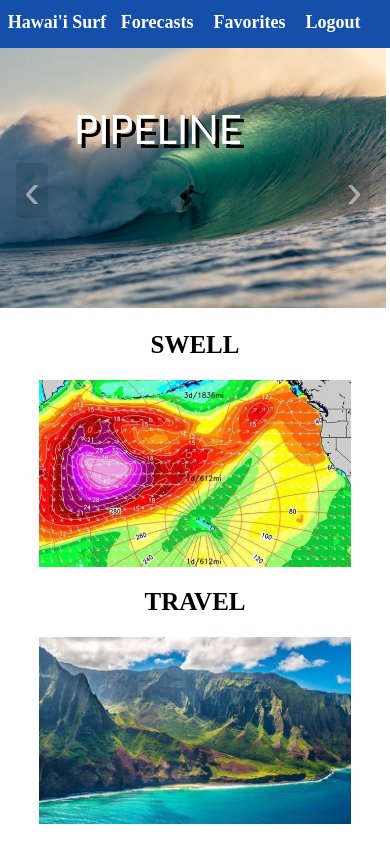
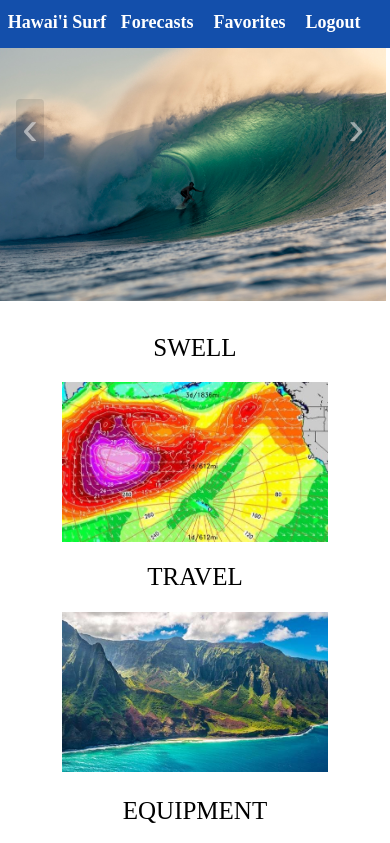
Before and after one commit to JohnFuhrm12/hawaiisurf, a React (Create React App) app: page / in a window 390 px wide. Shown: the top 843 px of the page. Built offline with nearby package versions, Linux system fonts and the light colour scheme; the HTML template or start-up script is replaced by a standard one.

Commit message:
Carousel Fix + Media queries

```diff
--- a/src/App.css
+++ b/src/App.css
@@ -65,43 +65,13 @@ html, body {
   right: 1%;
 }
 
-.imgTitle {
-  position: absolute;
-  left: 26%;
-  top: 10%;
-  z-index: 2;
-  color: white;
-  font-family: Lato, sans-serif;
-  font-size: 70px;
-  text-shadow: 4px 4px black;
-  text-transform: uppercase;
-}
-
-.carousel ul {
-  margin: 0;
-  padding: 0;
-  list-style: none;
-}
-
-.slide {
-  position: absolute;
-  inset: 0;
-  opacity: 0;
-  transition: 200ms opacity ease-in-out;
-  transition-delay: 0ms;
-}
-
-.slide img {
+.home-image {
   display: block;
   width: 100%;
   max-height: 100%;
   object-fit: cover;
   object-position: center;
-}
-
-.slide[data-active] {
-  opacity: 1;
-  z-index:1;
+  transition: 200ms opacity ease-in-out;
   transition-delay: 0ms;
 }
 
@@ -111,12 +81,12 @@ html, body {
   background: none;
   border: none;
   font-size: 3rem;
-  top: 50%;
+  top: 45%;
   transform: translateY (-50%);
   color: rgb(255, 255, 255, .5);
   cursor: pointer;
   border-radius: .25rem;
-  padding: 0 .5rem;
+  padding-bottom: 5px;
   background-color: rgb(0, 0, 0, .1);
 }
 
@@ -154,7 +124,8 @@ html, body {
 }
 
 .catTitle {
-  font-size: 35px;
+  font-size: 28px;
+  font-weight: normal;
 }
 
 .catImg {
@@ -459,7 +430,24 @@ html, body {
 }
 /* Favorites */
 
+@media (max-width: 1300px) {
+  .homeCategories {
+    flex-direction: column;
+    align-items: center;
+  }
+}
+
+@media (max-width: 800px) {
+  .carousel {
+    height: 45vh;
+  }
+}
+
 @media (max-width: 650px) {
+  .carousel {
+    height: 30vh;
+  }
+
   .navHome {
     font-size: 18px;
   }
@@ -480,7 +468,6 @@ html, body {
 
   .homeCategories {
     flex-direction: column;
-    margin-top: -80%;
     margin-bottom: 8%;
     justify-content: center;
   }
--- a/src/HomeScreen.js
+++ b/src/HomeScreen.js
@@ -10,50 +10,20 @@ import travel from './static/travel.jpg';
 import surfboards from './static/surfboards.jpg';
 
 function HomeScreen( {...props} ) {
+  const [currentSlide, setCurrentSlide] = useState(img1);
 
-  const [carouselTitle, setCarouselTitle] = useState("Pipeline")
-  const [currentIndex, setCurrentIndex] = useState(0)
-  const [indexUpdate, setIndexUpdate] = useState(0)
+  function changeSlide(operator) {
+    let slides = [img1, img2, img3];
+    let currIndex = slides.indexOf(currentSlide);
 
-  function updateIndex() {
-    if (indexUpdate === 0) {
-      setIndexUpdate(1)
-    }
-    if (indexUpdate === 1) {
-      setIndexUpdate(0)
-    }
-  }
-
-  useEffect(() => {
-    const buttons = document.querySelectorAll("[data-carousel-button]")
-
-    if (currentIndex === 0) {
-      setCarouselTitle("Pipeline")
-    }
-    if (currentIndex === 1) {
-      setCarouselTitle("Jaws")
-    }
-    if (currentIndex === 2) {
-      setCarouselTitle("Waikiki")
+    if (operator === 'dec') {
+      slides[currIndex - 1] ? currIndex = currIndex - 1 : currIndex = 2;
+    } else if (operator === 'inc') {
+      slides[currIndex + 1] ? currIndex = currIndex + 1 : currIndex = 0;
     }
 
-    buttons.forEach(button => {
-      button.addEventListener("click", () => {
-        const offset = button.dataset.carouselButton === "next" ? 1 : -1
-        const slides = button.closest("[data-carousel]").querySelector("[data-slides]")
-
-        const activeSlide = slides.querySelector("[data-active]")
-        let newIndex = [...slides.children].indexOf(activeSlide) + offset
-        if (newIndex < 0) newIndex = slides.children.length - 1
-        if (newIndex >= slides.children.length) newIndex = 0
-
-        setCurrentIndex(newIndex)
-
-        slides.children[newIndex].dataset.active = true
-        delete activeSlide.dataset.active
-        })
-    });
-  }, [indexUpdate]);
+    setCurrentSlide(slides[currIndex]);
+  }
 
   function showForecasts() {
     props.setHome(false);
@@ -101,17 +71,10 @@ function HomeScreen( {...props} ) {
           {props.name === null ? <h1 onClick={showSignUp} className='navbarItem'>Sign Up</h1> : <></>}
         </div>
       </div>
-      <div className='carouselBlock'>
-        <div className="carousel" data-carousel>
-            <button onClick={updateIndex} className="prev" data-carousel-button="prev">&#8249;</button>
-            <button onClick={updateIndex} className="next" data-carousel-button="next">&#8250;</button>
-            <ul data-slides>
-                <li className="slide" data-active><img src={img1} className="home-image" alt="Pipeline"/></li>
-                <li className="slide"><img src={img2} className="home-image" alt="Jaws"/></li>
-                <li className="slide"><img src={img3} className="home-image" alt="Waikiki"/></li>
-            </ul>
-          <div class="imgTitle">{carouselTitle}</div>
-        </div>
+      <div className="carousel" data-carousel>
+          <button onClick={() => changeSlide('dec')} className="prev" data-carousel-button="prev">&#8249;</button>
+          <button onClick={() => changeSlide('inc')} className="next" data-carousel-button="next">&#8250;</button>
+          <img src={currentSlide} className="home-image" alt="Home"/>
       </div>
       <div className='homeCategories'>
         <div className='catObject'>
```
